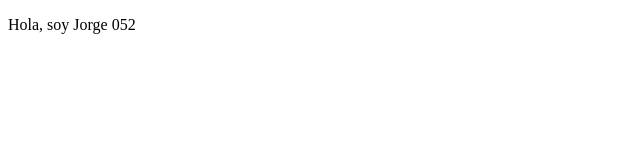
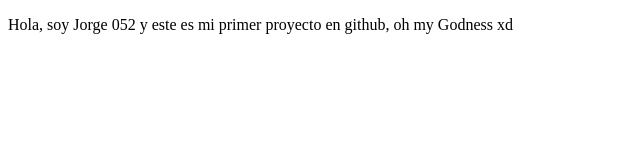
Before and after one commit to Jama2606/Proyectocurso, a plain HTML site: page index.html in a window 1280 px wide. Shown: the whole page, without its empty margins (0-640 px from the left). Drawn offline with Linux system fonts and the light colour scheme.

Commit message:
cambios agregadosss

```diff
--- a/index.html
+++ b/index.html
@@ -8,7 +8,7 @@
 </head>
 <body>
     <p>
-        Hola, soy Jorge 052
+        Hola, soy Jorge 052 y este es mi primer proyecto en github, oh my Godness xd
     </p>
 </body>
 </html>
```
